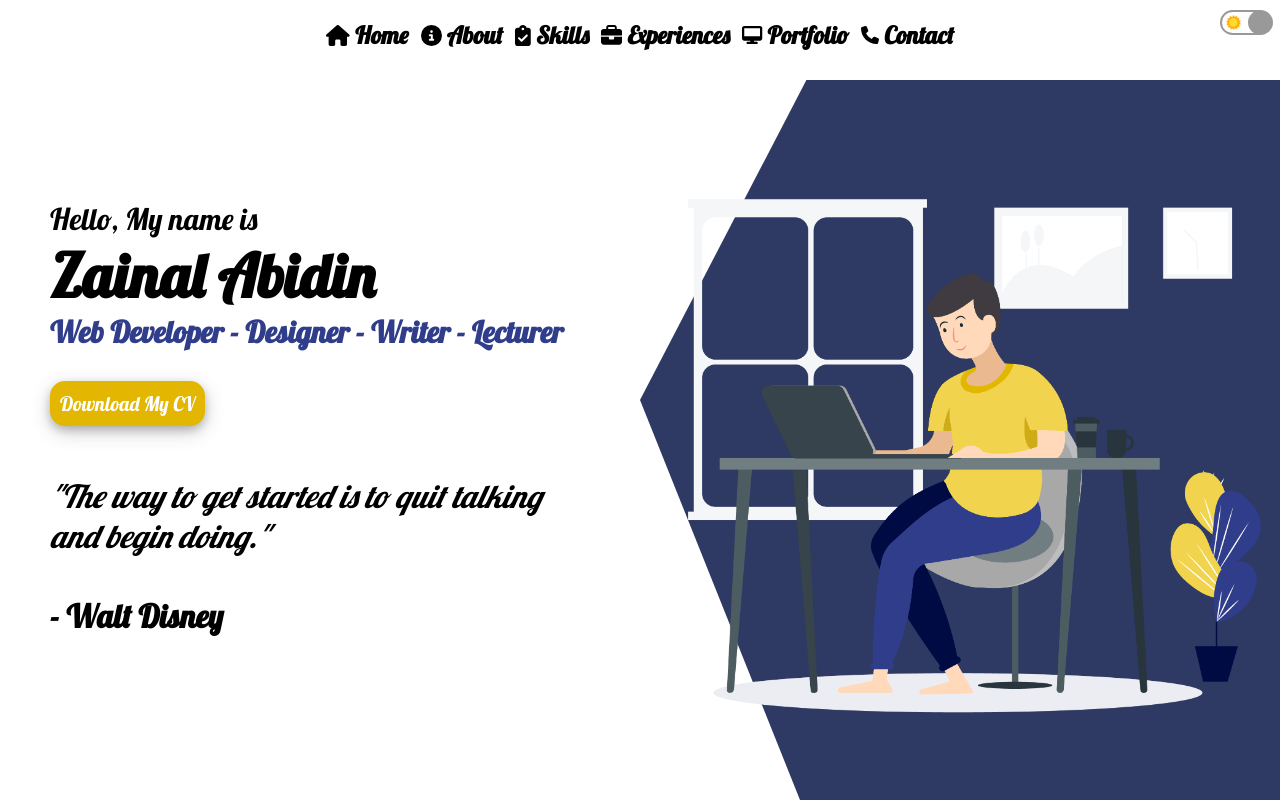
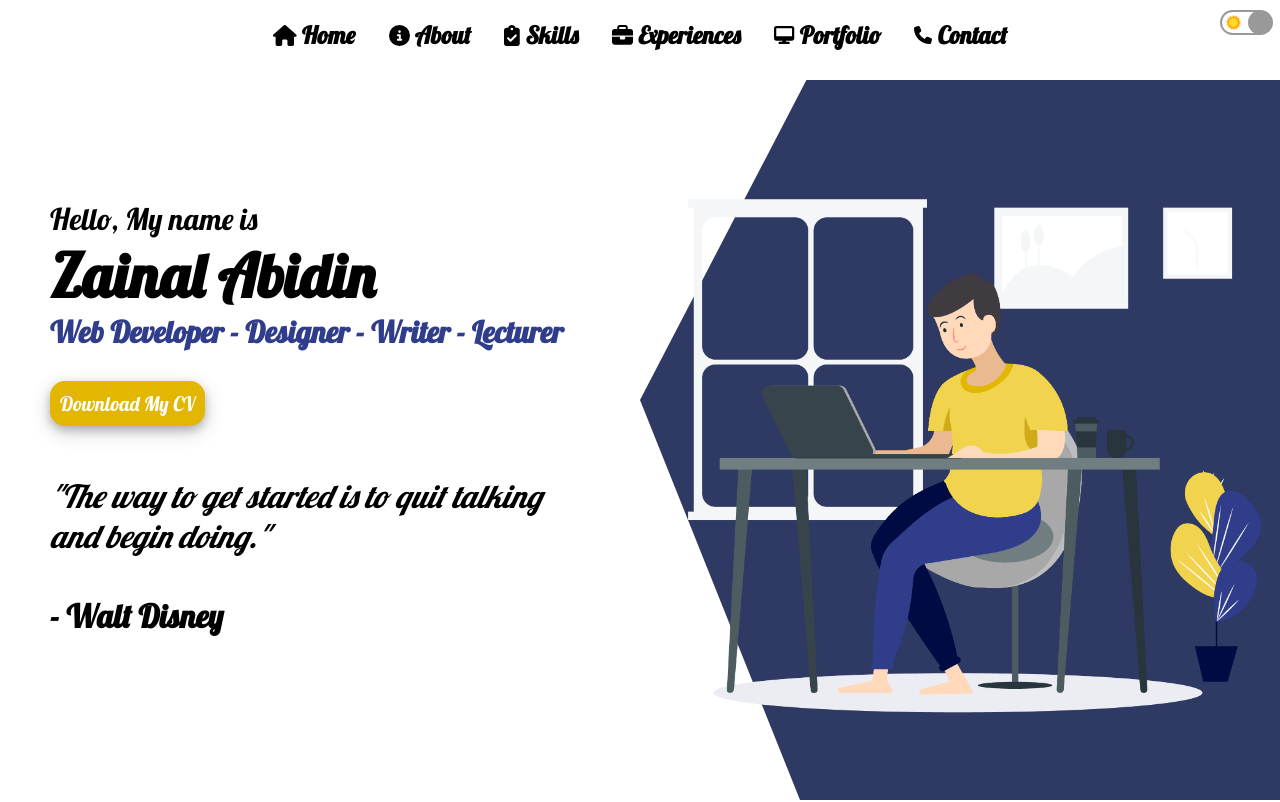
Before and after one commit to zabidin384/zainal-portfolio, a React (Create React App) app: page / in a window 1280 px wide. Shown: the top 802 px of the page. Built offline with nearby package versions, Linux system fonts and the light colour scheme.

Commit message:
Update navbar.css

```diff
--- a/src/components/navbar.css
+++ b/src/components/navbar.css
@@ -7,8 +7,8 @@
 	align-items: center;
 	justify-content: space-around;
 	border-radius: 10px;
-	left: 25vw;
-	right: 25vw;
+	left: 20vw;
+	right: 20vw;
 	background-color: white;
 }
 .n-item {
```
